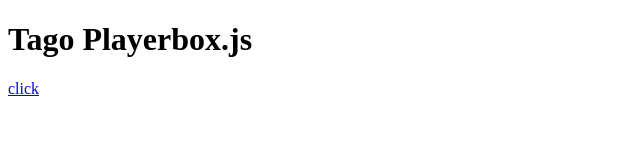
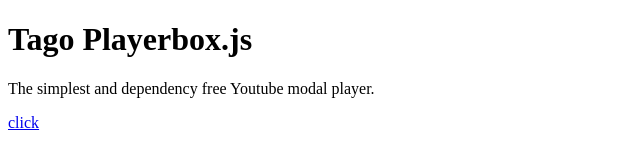
Before and after one commit to LulzAugusto/tago-playerbox.js, a plain HTML site: page index.html in a window 1280 px wide. Shown: the whole page, without its empty margins (0-640 px from the left). Drawn offline with Linux system fonts and the light colour scheme.

Commit message:
Added docs to methods

```diff
--- a/index.html
+++ b/index.html
@@ -10,11 +10,14 @@
 <body>
 
 	<h1>Tago Playerbox.js</h1>
+
+	<p>The simplest and dependency free Youtube modal player.</p>
+
 	<a href="#">click</a>
 
 	<script src="src/tago-playerbox.js"></script>
 	<script>
-		window.tago.playerbox.init('a', 'TChfKm8CJac');
+		window.tago.playerbox.init('a', 'TChfKm8CJac', 'src/tago-playerbox-loading.gif');
 	</script>
 </body>
 </html>
--- a/src/tago-playerbox.js
+++ b/src/tago-playerbox.js
@@ -8,8 +8,6 @@
 	firstScriptTag.parentNode.insertBefore(tag, firstScriptTag);
 })(window, document);
 
-// 3. This function creates an <iframe> (and YouTube player)
-//    after the API code downloads.
 /* jshint unused: false */
 function onYouTubeIframeAPIReady() {
 	window.tago.playerbox.ready();
@@ -19,7 +17,7 @@
 
 (function(window, document, tago) {
 	var player, hideClass = 'tago-playerbox-hide', elements = {}, isVisible = false,
-	playerIsReady = false, playeroptions = {
+	loadingImgSrc = 'tago-playerbox-loading.gif',playerIsReady = false, playeroptions = {
 		playerVars: {
 			autoplay: 0
 		},
@@ -41,16 +39,33 @@
 	var templates = {
 		overlay: '<div class="{overlay} {hide}"></div>',
 		playerbox: '<div class="{playerbox} {hide}"><div class="{playerboxContent}"><div></div><span class="{close}">&times;</span></div></div>',
-		loading: '<div class="{loading} {hide}"><img src="/assets/img/loading.gif" alt="Loading indicator" /></div>'
+		loading: '<div class="{loading} {hide}"><img src="{loadingImgSrc}" alt="Loading indicator" /></div>'
 	};
 
+
 	tago.playerbox = {
-		init: function(triggerSelector, youtubeId) {
-			buildElements(triggerSelector);
+
+		/**
+		 * Initializes the component by building and adding all the necessary elements to the body. There will
+		 * not be any events attached to the elements yet.
+		 * This function should be called only once by the onYouTubeIframeAPIReady function.
+		 * @param  {String} triggerSelector the css selector to the element that will trigger the video
+		 * @param  {String} youtubeId       the youtube id of the video that should be displayed
+		 * @param  {String} loadingImgSrc 	the path to the loading image. Default is root
+		 * @return {undefined}
+		 */
+		init: function(triggerSelector, youtubeId, loadingImgSource) {
+			buildElements(triggerSelector, loadingImgSource);
 			playeroptions.videoId = youtubeId;
 			document.body.appendChild(elements.overlay);
 			document.body.appendChild(elements.loading);
 		},
+
+		/**
+		 * Initializes the YT player and appends it. The events to show and hide the modal are binded to the
+		 * elements.
+		 * @return {undefined}
+		 */
 		ready: function () {
 			var videodiv = elements.playerbox.firstElementChild.firstElementChild;
 			player = new YT.Player(videodiv, playeroptions);
@@ -59,6 +74,10 @@
 		}
 	};
 
+	/**
+	 * Remove the Loading indicator and play the video if the modal is opened
+	 * @return {[type]} [description]
+	 */
 	function onPlayerReady () {
 		playerIsReady = true;
 		elements.loading.remove();
@@ -67,13 +86,18 @@
 		}
 	}
 
+	/**
+	 * It will hide the modal when the video ends
+	 * @param  {Object} event the event data
+	 * @return {undefined}
+	 */
 	function onPlayerStateChange (event) {
 		if (event.data === YT.PlayerState.ENDED) {
 			hide();
 		}
 	}
 
-	function buildElements (triggerSelector) {
+	function buildElements (triggerSelector, loadingImgSource) {
 		var div = document.createElement('div');
 		div.innerHTML = t(templates.overlay, { overlay: classes.overlay, hide: classes.hide }) +
 						t(templates.playerbox, {
@@ -82,7 +106,7 @@
 							playerboxContent: classes.playerboxContent,
 							close: classes.close
 						}) +
-						t(templates.loading, { loading: classes.loading, hide: classes.hide });
+						t(templates.loading, { loading: classes.loading, hide: classes.hide, loadingImgSrc: loadingImgSource || loadingImgSrc });
 		elements.trigger = document.querySelector(triggerSelector);
 		elements.overlay = div.childNodes[0];
 		elements.playerbox = div.childNodes[1];
```
Also changed, not shown: src/tago-playerbox-loading.gif (added).
